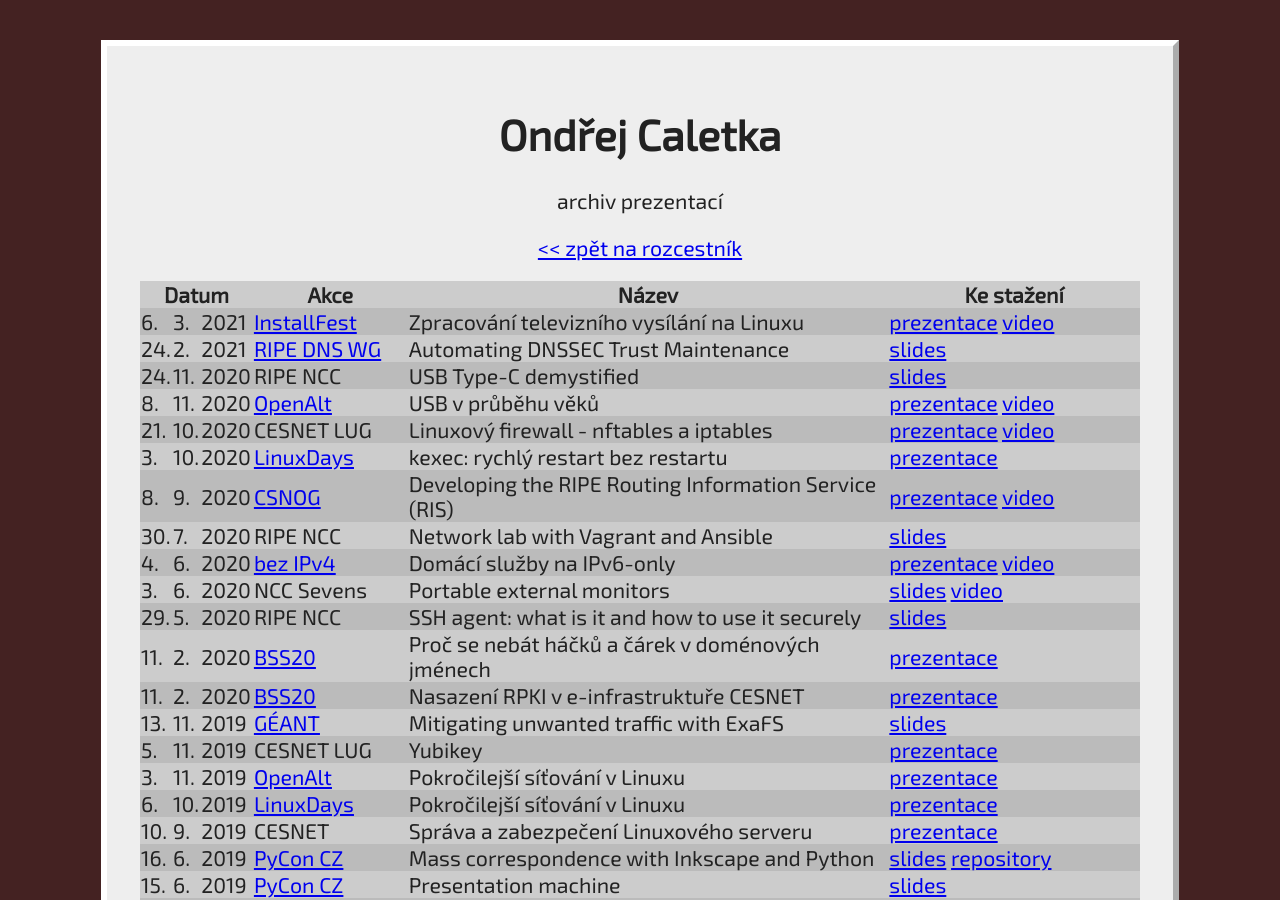
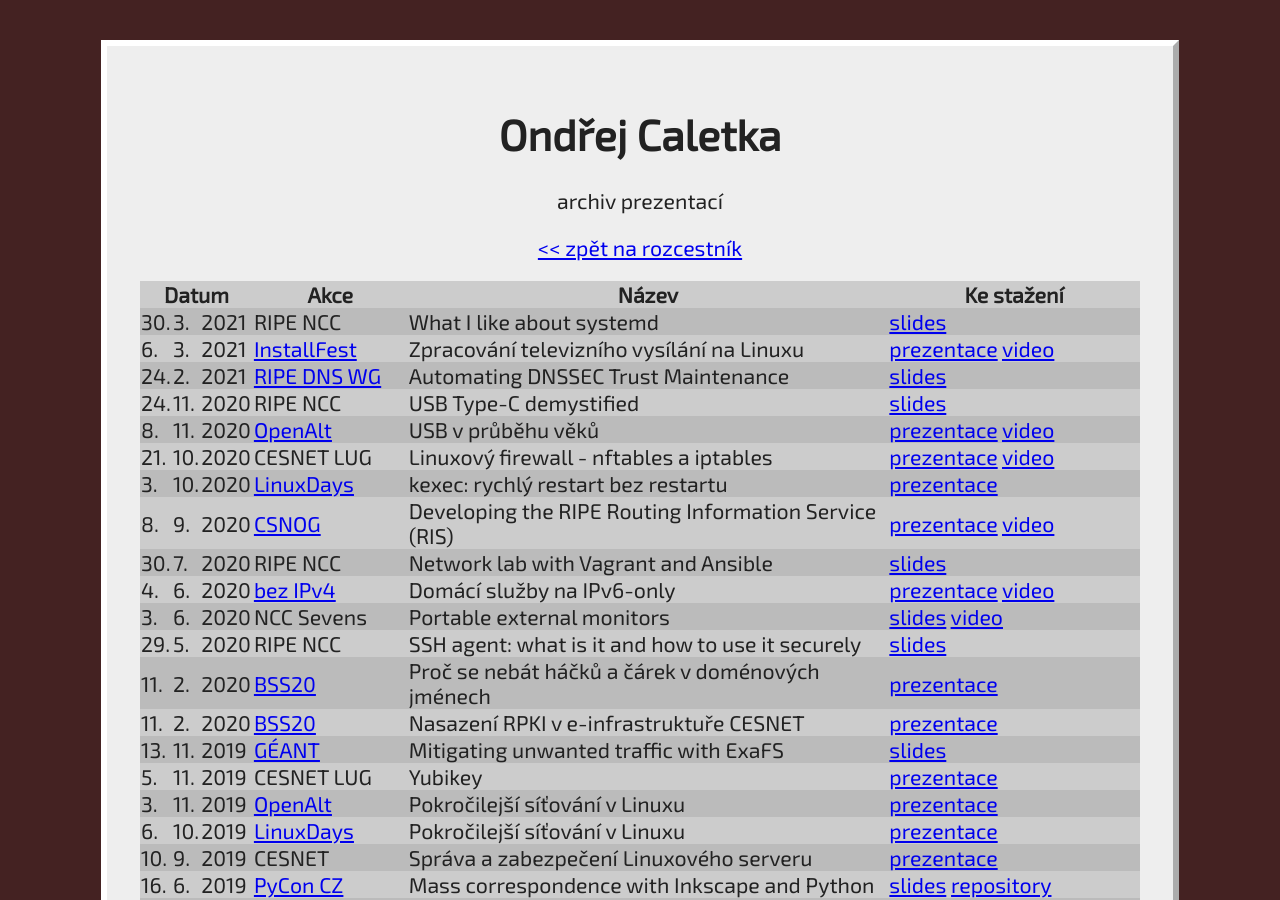
Before and after one commit to oskar456/caletka-cz, a Jekyll site: the page built from slidy.html, in a window 1280 px wide and 900 px high. Built offline with Jekyll 4.4.1, drawn with Linux system fonts in a browser that asks for light colours.

Commit message:
Add systemd slides

```diff
--- a/_data/slidy.yaml
+++ b/_data/slidy.yaml
@@ -1,3 +1,11 @@
+- date: 2021-03-30
+  event: RIPE NCC
+  title: "What I like about systemd"
+  lang: en
+  links:
+     - link: slides
+       href: /dl/slidy/20210330-NCC-systemd.pdf
+
 - date: 2021-03-06
   event: InstallFest
   eventlink: https://www.installfest.cz/if21/
```
Also changed, not shown: Gemfile.lock.
